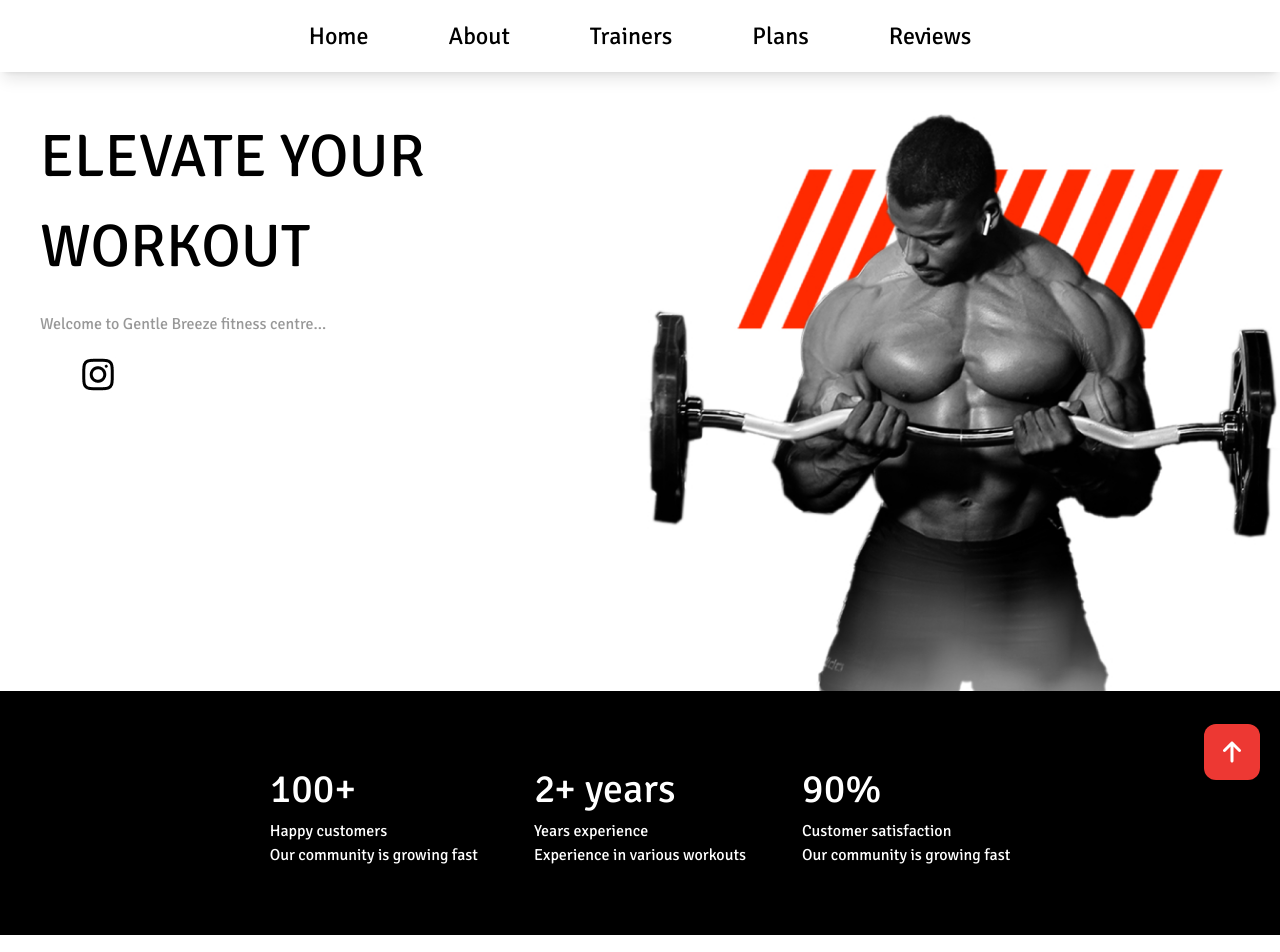
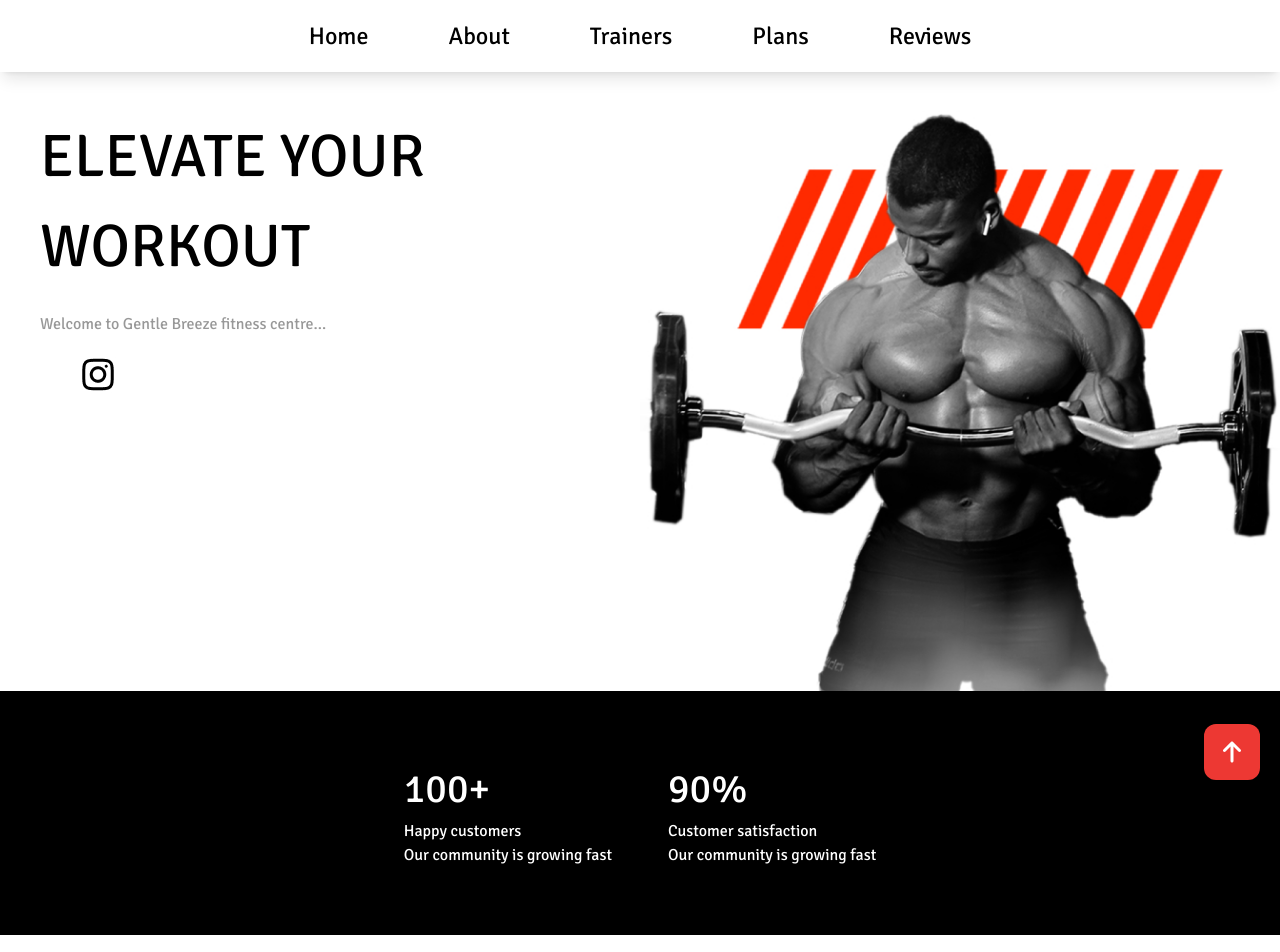
Before and after one commit to abupraise/GentleBreeze, a React (Vite) app: page / in a window 1280 px wide. Shown: the top 952 px of the page. Built offline with nearby package versions, Linux system fonts and the light colour scheme.

Commit message:
removed commented code from hero

```diff
--- a/src/components/Hero.jsx
+++ b/src/components/Hero.jsx
@@ -46,12 +46,6 @@ export const Hero = () => {
         </div>
 
         <div className="text-[#ffffff] pt-10 pb-10 m-7">
-          <h1 className="text-[40px]">2+ years</h1>
-          <p>Years experience</p>
-          <span>Experience in various workouts</span>
-        </div>
-
-        <div className="text-[#ffffff] pt-10 pb-10 m-7">
           <h1 className="text-[40px]">90%</h1>
           <p>Customer satisfaction</p>
           <span>Our community is growing fast</span>
```
